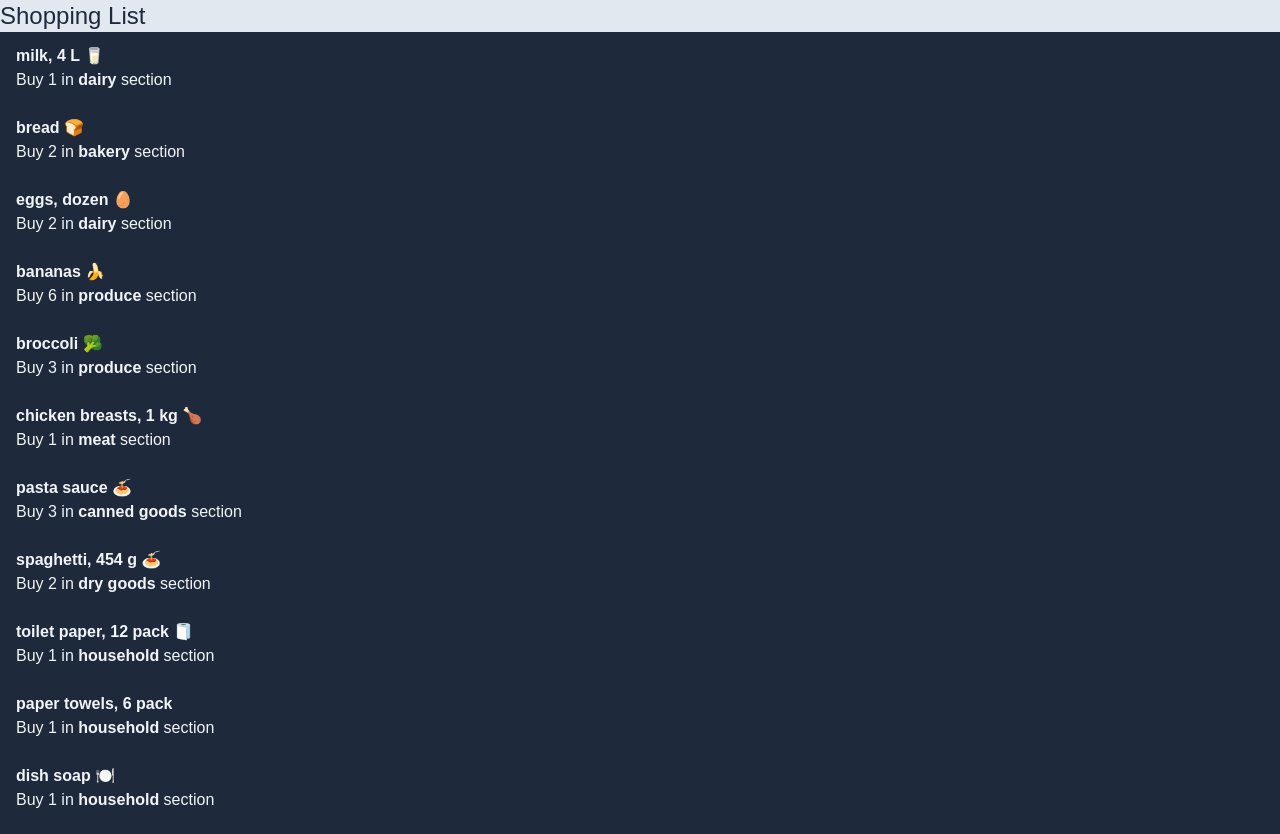
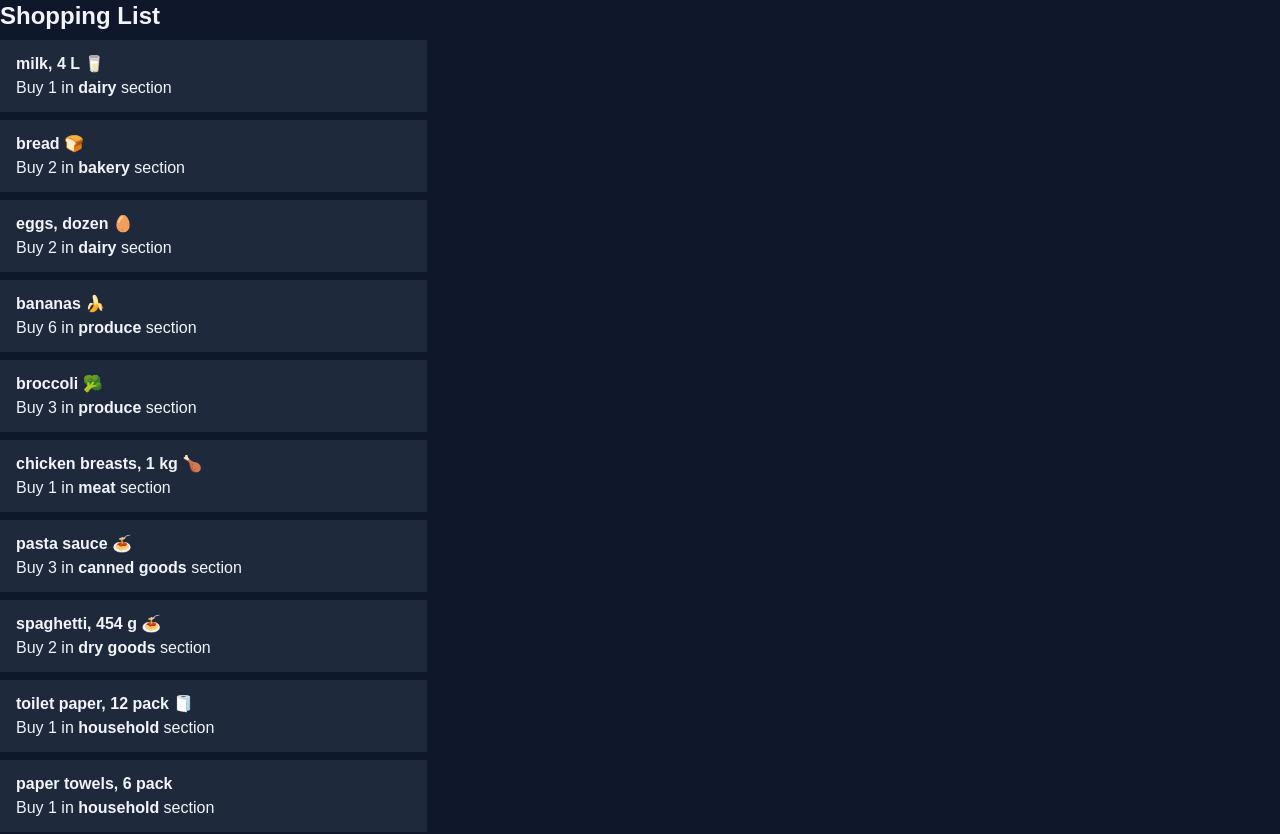
Before and after one commit to tylermeekel/cprg306-assignments, a Next.js app: page /week-3 in a window 1280 px wide. Shown: the top 834 px of the page. Built offline with nearby package versions, Linux system fonts and the light colour scheme.

Commit message:
Add extra styling to week-3

```diff
--- a/app/week-3/item-list.js
+++ b/app/week-3/item-list.js
@@ -74,7 +74,7 @@ export default function ItemList() {
       };
 
       return (
-        <ul>
+        <ul className="w-1/3">
             <Item item={item1} />
             <Item item={item2} />
             <Item item={item3} />
--- a/app/week-3/item.js
+++ b/app/week-3/item.js
@@ -2,7 +2,7 @@ export default function Item({ item }) {
     let { name, quantity, category } = item;
 
     return (
-        <li className="bg-slate-800 text-slate-100 px-4 py-3">
+        <li className="bg-slate-800 text-slate-100 px-4 py-3 mt-2">
             <p className="font-bold">
                 {name}
             </p>
--- a/app/week-3/page.js
+++ b/app/week-3/page.js
@@ -2,8 +2,8 @@ import ItemList from "./item-list";
 
 export default function Page() {
     return (
-        <main className=" bg-slate-200">
-            <h1 className="text-2xl text-slate-800">Shopping List</h1>
+        <main className=" bg-slate-900">
+            <h1 className="text-2xl text-slate-100 font-extrabold">Shopping List</h1>
             <ItemList />
         </main>
     );
```
